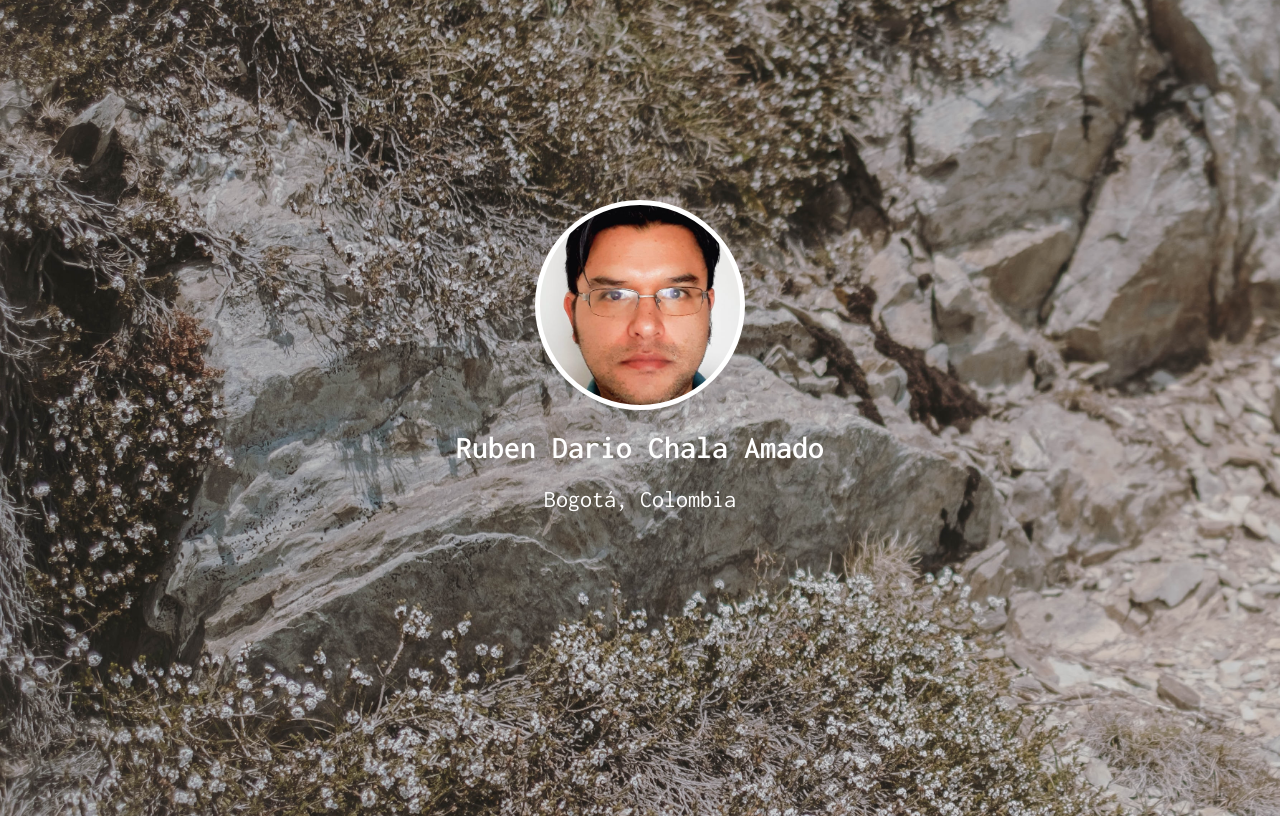
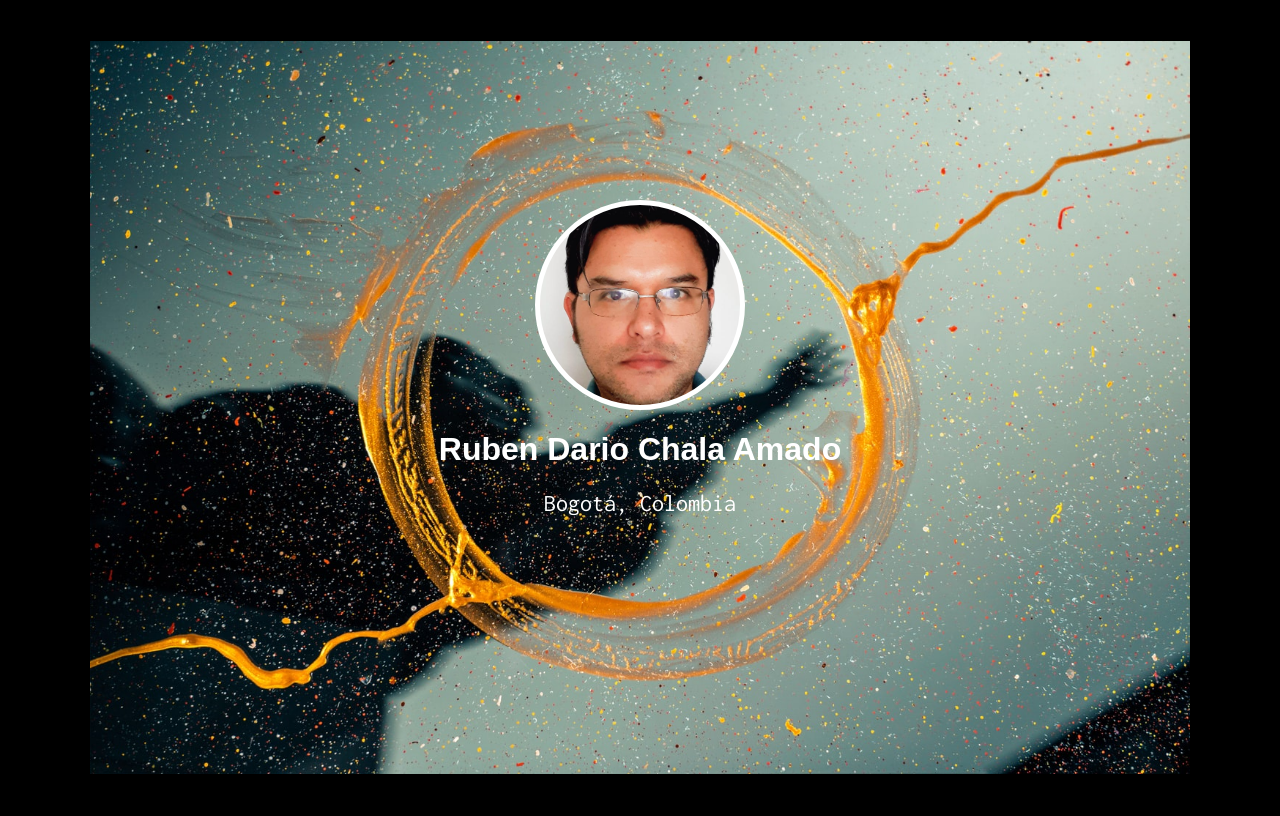
Before and after one commit to RubenChala/test, a plain HTML site: page index.html in a window 1280 px wide. Drawn offline with Linux system fonts and the light colour scheme.

Commit message:
Add files via upload
Actualizacion a repositorio

```diff
--- a/Estilos.css
+++ b/Estilos.css
@@ -1,8 +1,9 @@
 body{
-    background: url(./imagen1.jpg);
+    background-color: black;
+    background-image: url(./foto3.jpg);
     background-repeat: no-repeat;
     background-position: center;
-    background-size: cover;
+    background-size: 1100px;
     min-height: 100vh;
 }
 .foto{
@@ -19,7 +20,7 @@ body{
 }
 
 h1{
-    font-family: 'Inconsolata', monospace;
+    font-family: 'Josefin Sans', sans-serif;
     font-weight: 600;
     color: #fff;
     text-align: center;
```
Also changed, not shown: foto3.jpg (added), index.html (line endings or trailing spaces).
